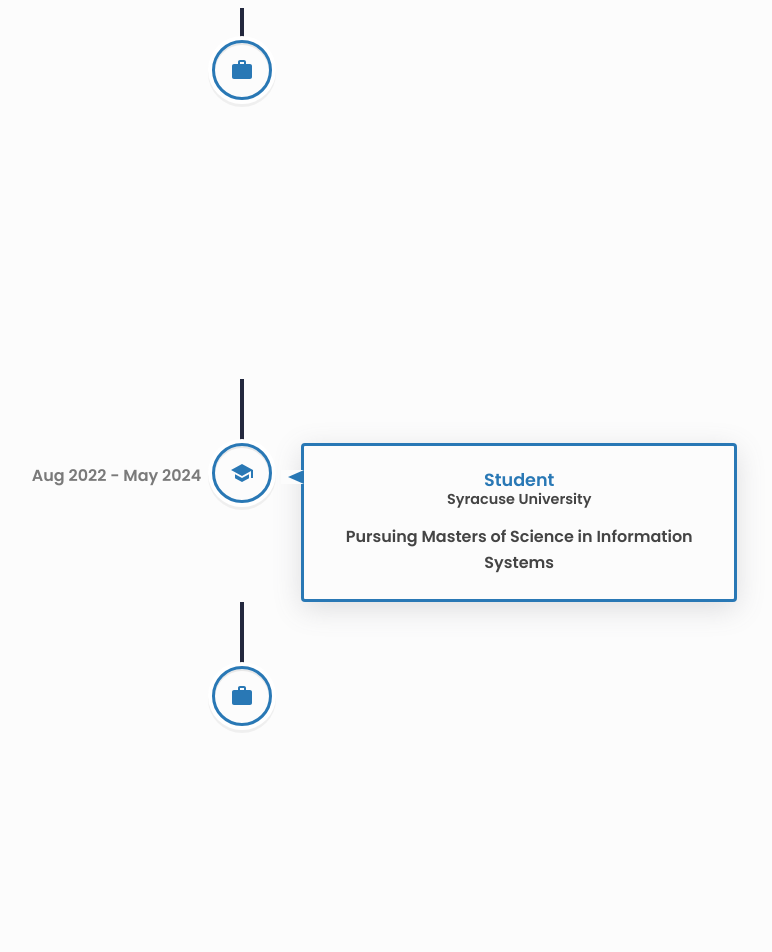
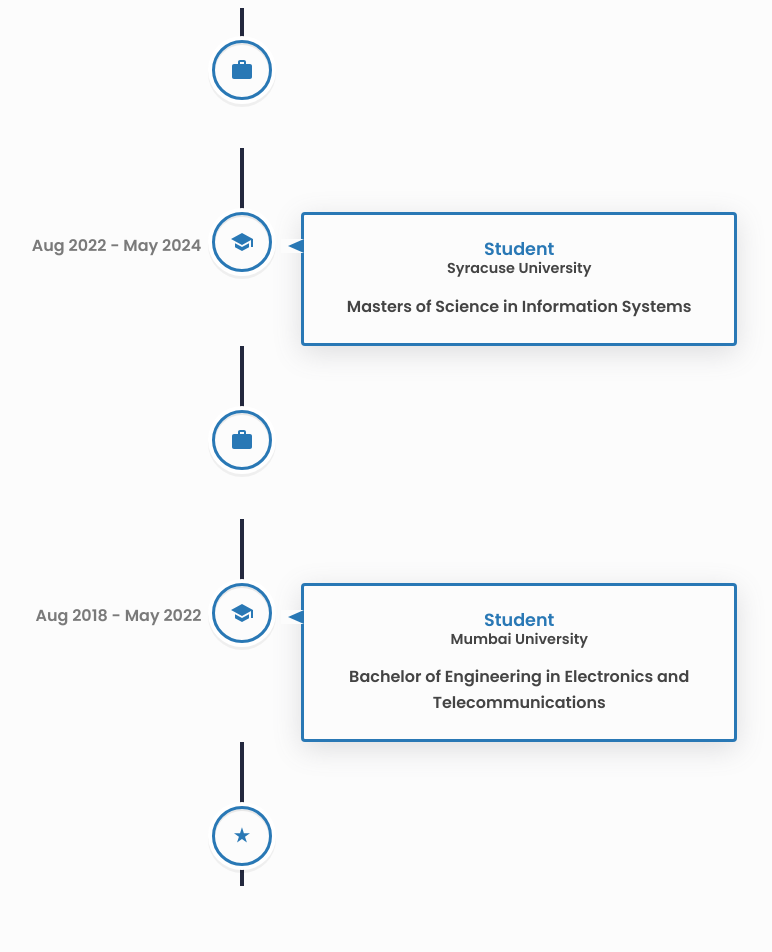
Before and after one commit to khushishetty22/Personal-Portfolio-main, a React (Create React App) app: page / in a window 1280 px wide. Shown: the part 1300-2252 px from the top of the page, without its empty margins (398-1170 px from the left). Built offline with nearby package versions, Linux system fonts and the light colour scheme.

Commit message:
Update Timeline.jsx

```diff
--- a/src/Components/About/Timeline.jsx
+++ b/src/Components/About/Timeline.jsx
@@ -63,7 +63,7 @@
               iConsult, Syracuse University
             </h4>
             <p data-aos="fade-right">
-            Optimized data integration using Python and AWS Glue, and enhanced data preparation with Excel. My notable project involved applying weighted k-means clustering in healthcare, improving data organization. I also created an R script for efficient data transfer to our database, gaining insights into innovative data management and strategic decision-making.
+
             </p>
           </VerticalTimelineElement>
           <VerticalTimelineElement
@@ -98,7 +98,7 @@
               Syracuse University
             </h4>
             <p data-aos="fade-right">
-            Pursuing Masters of Science in Information Systems
+            Masters of Science in Information Systems
             </p>
           </VerticalTimelineElement>
           <VerticalTimelineElement
@@ -133,7 +133,7 @@
               Autowebbed Technologies
             </h4>
             <p data-aos="fade-right">
-            Developed modules, leveraging SQL and ETL for data cleaning and transformation. This enabled deep analysis and the creation of insightful PowerBI reports and visualizations, guiding data-driven decisions. I facilitated cross-functional collaboration, organizing meetings across engineering, marketing, and sales to align on objectives, gathering requirements, and sharing findings, thus fostering teamwork towards shared goals.
+
             </p>
           </VerticalTimelineElement>
 
@@ -291,7 +291,7 @@
               Mumbai University
             </h4>
             <p data-aos="fade-right">
-            I earned a Bachelor of Engineering in Electronics and Telecommunications from the Mumbai University, immersing myself in coursework covering Database Management Systems, Data Structures and Algorithms, as well as Cloud Computing.
+            Bachelor of Engineering in Electronics and Telecommunications
             </p>
           </VerticalTimelineElement>
 
```
